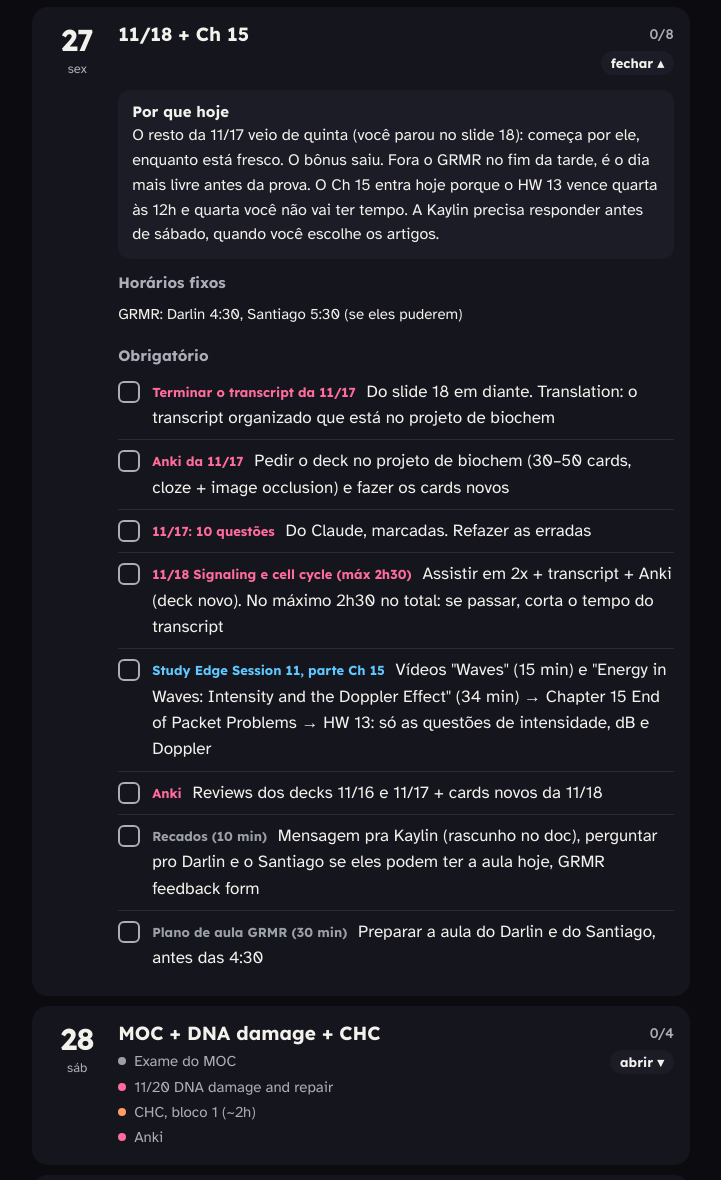
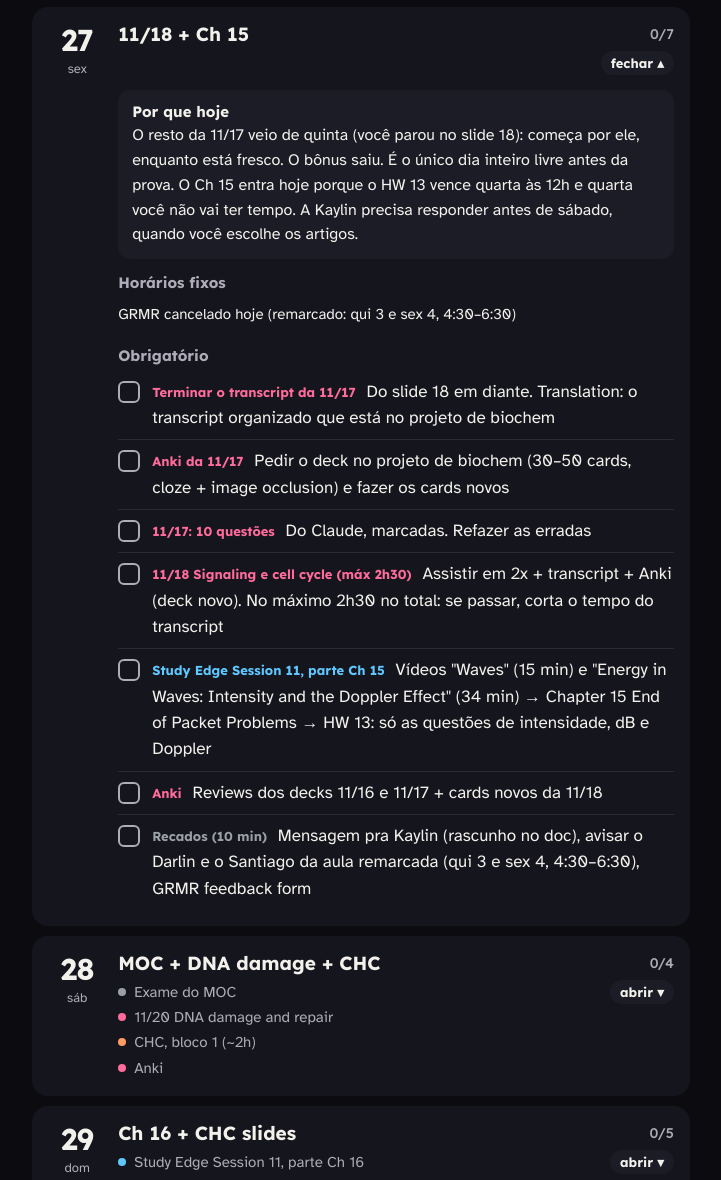
Before and after one commit to analuizadamo-crypto/comeco, a plain HTML site: page finals.html in a window 1280 px wide. Shown: the part 470-1650 px from the top of the page, without its empty margins (279-1000 px from the left). Drawn offline with Linux system fonts and the light colour scheme.

Commit message:
Finals: GRMR de sexta 27 cancelado; aula remarcada qui 3 e sex 4, 4:30–6:30
Co-Authored-By: Claude Opus 5.5 <noreply@anthropic.com>
Claude-Session: https://claude.ai/code/session_01WQxE4VXCj67EGzn7Xtz97b

```diff
--- a/finals.html
+++ b/finals.html
@@ -108,10 +108,10 @@ const D=[
 must:[],
 bonus:[],
 why:"Você leu o transcript da 11/17 até o slide 18 e estava cansada. O resto (do slide 18 em diante + o Anki da 11/17) foi pra sexta."},
-{id:"2026-11-27",wd:"sex",n:27,title:"11/18 + Ch 15",fixed:["GRMR: Darlin 4:30, Santiago 5:30 (se eles puderem)"],
-must:[["b","Terminar o transcript da 11/17","Do slide 18 em diante. Translation: o transcript organizado que está no projeto de biochem"],["b","Anki da 11/17","Pedir o deck no projeto de biochem (30–50 cards, cloze + image occlusion) e fazer os cards novos"],["b","11/17: 10 questões","Do Claude, marcadas. Refazer as erradas"],["b","11/18 Signaling e cell cycle (máx 2h30)","Assistir em 2x + transcript + Anki (deck novo). No máximo 2h30 no total: se passar, corta o tempo do transcript"],["p","Study Edge Session 11, parte Ch 15","Vídeos \"Waves\" (15 min) e \"Energy in Waves: Intensity and the Doppler Effect\" (34 min) → Chapter 15 End of Packet Problems → HW 13: só as questões de intensidade, dB e Doppler"],["b","Anki","Reviews dos decks 11/16 e 11/17 + cards novos da 11/18"],["o","Recados (10 min)","Mensagem pra Kaylin (rascunho no doc), perguntar pro Darlin e o Santiago se eles podem ter a aula hoje, GRMR feedback form"],["o","Plano de aula GRMR (30 min)","Preparar a aula do Darlin e do Santiago, antes das 4:30"]],
+{id:"2026-11-27",wd:"sex",n:27,title:"11/18 + Ch 15",fixed:["GRMR cancelado hoje (remarcado: qui 3 e sex 4, 4:30–6:30)"],
+must:[["b","Terminar o transcript da 11/17","Do slide 18 em diante. Translation: o transcript organizado que está no projeto de biochem"],["b","Anki da 11/17","Pedir o deck no projeto de biochem (30–50 cards, cloze + image occlusion) e fazer os cards novos"],["b","11/17: 10 questões","Do Claude, marcadas. Refazer as erradas"],["b","11/18 Signaling e cell cycle (máx 2h30)","Assistir em 2x + transcript + Anki (deck novo). No máximo 2h30 no total: se passar, corta o tempo do transcript"],["p","Study Edge Session 11, parte Ch 15","Vídeos \"Waves\" (15 min) e \"Energy in Waves: Intensity and the Doppler Effect\" (34 min) → Chapter 15 End of Packet Problems → HW 13: só as questões de intensidade, dB e Doppler"],["b","Anki","Reviews dos decks 11/16 e 11/17 + cards novos da 11/18"],["o","Recados (10 min)","Mensagem pra Kaylin (rascunho no doc), avisar o Darlin e o Santiago da aula remarcada (qui 3 e sex 4, 4:30–6:30), GRMR feedback form"]],
 bonus:[],
-why:"O resto da 11/17 veio de quinta (você parou no slide 18): começa por ele, enquanto está fresco. O bônus saiu. Fora o GRMR no fim da tarde, é o dia mais livre antes da prova. O Ch 15 entra hoje porque o HW 13 vence quarta às 12h e quarta você não vai ter tempo. A Kaylin precisa responder antes de sábado, quando você escolhe os artigos."},
+why:"O resto da 11/17 veio de quinta (você parou no slide 18): começa por ele, enquanto está fresco. O bônus saiu. É o único dia inteiro livre antes da prova. O Ch 15 entra hoje porque o HW 13 vence quarta às 12h e quarta você não vai ter tempo. A Kaylin precisa responder antes de sábado, quando você escolhe os artigos."},
 {id:"2026-11-28",wd:"sáb",n:28,title:"MOC + DNA damage + CHC",fixed:["Exame de intérprete do MOC","Talvez filme à noite"],
 must:[["o","Exame do MOC","Sem estudar pra ele: não precisa passar"],["b","11/20 DNA damage and repair","Assistir em 2x + o vídeo curto de homologous recombination + deck novo + 10 questões"],["c","CHC, bloco 1 (~2h)","Escolher 2–3 artigos (lista no doc), ler e preencher o Excel da Kaylin"],["b","Anki","Reviews dos decks 11/16, 11/17 e 11/18 + cards novos da 11/20"]],
 bonus:[["b","Transcription: penúltima lecture","Assistir em 2x"]],
@@ -132,11 +132,11 @@ why:"O HW 13 vence amanhã às 12h e amanhã não sobra tempo. A aula de hoje é
 must:[["w","WST em aula","Responder o Post #8 e o Take Away"],["b","Revisão presencial de biochem","+ Class 51 (remote participation)"],["p","Conferir o HW 13","Entregue antes das 12h"],["o","MOC","Levar o formulário Clinical Skills Feedback"]],
 bonus:[["b","Anki no celular","Reviews de todos os decks, nos intervalos"],["p","À noite, se o PCA sair","Study Edge Exam 2 Review Part 1 (143 min, em 1.5–2x): começar o Exam 2"]],
 why:"Hoje é dia de compromisso, não de estudo. Na revisão presencial a professora mostra o tipo de questão que cai."},
-{id:"2026-12-03",wd:"qui",n:3,title:"WST + transcription + CHC",fixed:["Dra. Douma 10:45–11","Dr. D Discussion Hour 11–12 (Zoom)","Study Edge Exam 3 Review ao vivo 12pm (gravação até sex 10am)","CHC 5–6pm: você apresenta","PCA 8–9:30pm"],
+{id:"2026-12-03",wd:"qui",n:3,title:"WST + transcription + CHC",fixed:["Dra. Douma 10:45–11","Dr. D Discussion Hour 11–12 (Zoom)","Study Edge Exam 3 Review ao vivo 12pm (gravação até sex 10am)","GRMR 4:30–6:30 (Darlin e Santiago) ⚠️ choca com o CHC 5–6pm","CHC 5–6pm: você apresenta","PCA 8–9:30pm"],
 must:[["w","Rascunho do paper de WST","8:30–10:30, com o Claude no projeto da matéria"],["b","Horário com a Douma 10:45","Levar as dúvidas de biochem"],["b","Transcription: deck + questões","12–4: um deck só pras lectures de transcription + 10 questões"],["c","CHC: revisar e apresentar","Revisar os slides 30 min antes; apresentar às 5pm"],["b","Anki","Reviews de todos os decks + cards novos de transcription"]],
 bonus:[["b","Discussion Hour 11–12",""]],
 why:"Os slides do CHC ficaram prontos no fim de semana, então hoje é só revisar. A tarde vai pra transcription, que foi o que ficou mais confuso. A Exam 3 Review do Study Edge é hoje ao meio-dia, mas a gravação sai amanhã: você assiste segunda."},
-{id:"2026-12-04",wd:"sex",n:4,title:"Replication + Ch 13",fixed:["WST 9:35","GRMR: Darlin 4:30, Santiago 5:30"],
+{id:"2026-12-04",wd:"sex",n:4,title:"Replication + Ch 13",fixed:["WST 9:35","GRMR 4:30–6:30 (Darlin e Santiago)"],
 must:[["b","D2–D4 Replication","Já assistiu: transcript simplificado + explicar em voz alta + deck + questões (D2 RNA e replication parte 1, D3 parte 2, D4 telomerase)"],["p","Study Edge Session 9 (Ch 13)","Vídeos Density and Pressure (17), Pascal's Principle (7), Flow Rate (9), Bernoulli's Equation (25), Archimedes' Principle (20), Poiseuille (11) → Ch 13 End of Packet Problems"],["b","Anki","Reviews de todos os decks + cards novos de D2–D4"]],
 bonus:[["p","HW 11","Problemas de fluidos"],["b","D1 DNA structure","Se não fez terça"]],
 why:"Replication ficou perto da prova porque você já assistiu: é só fixar. O Ch 13 é a única matéria do final que ainda não tem nada estudado."},
--- a/sw.js
+++ b/sw.js
@@ -1,5 +1,5 @@
 // Começo service worker — makes the app open offline. Bump VERSION when you change index.html.
-const VERSION = 'comeco-v24';
+const VERSION = 'comeco-v25';
 const CORE = ['./', './index.html', './manifest.webmanifest', './apple-touch-icon.png', './icon-192.png', './icon-512.png', './finals.html'];
 
 self.addEventListener('install', e => {
```
